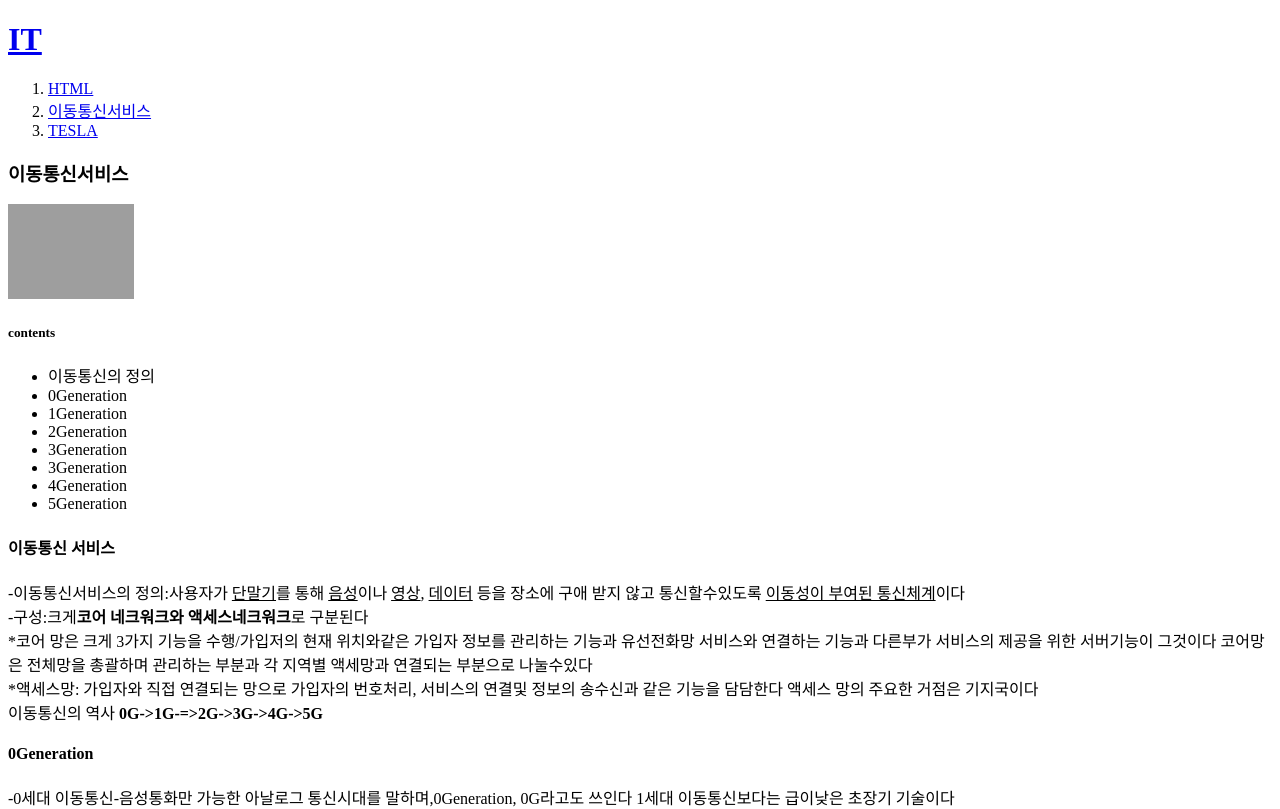
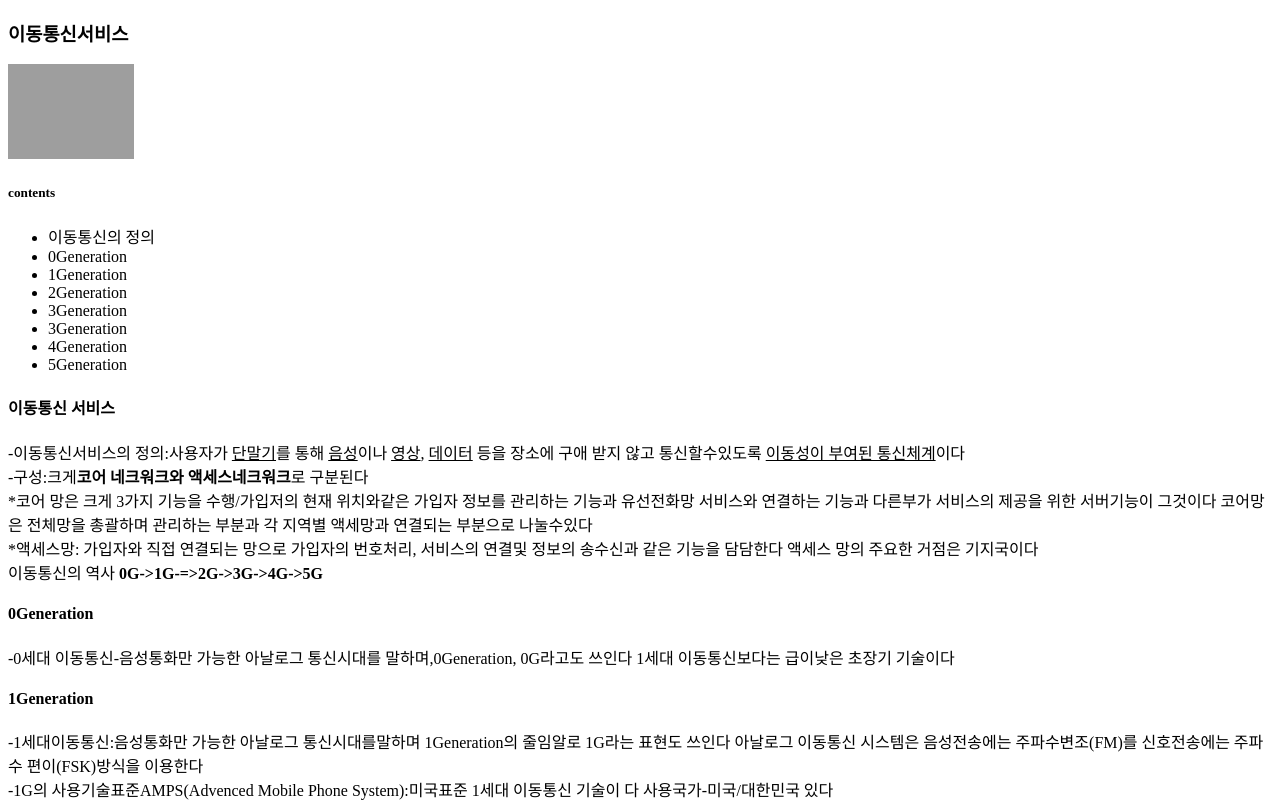
Before and after one commit to hjlilac711/Study, a plain HTML site: page H2.html in a window 1280 px wide. Shown: the top 809 px of the page. Drawn offline with Linux system fonts and the light colour scheme; grey boxes are pictures that could not be loaded.

Commit message:
Update H2.html

```diff
--- a/H2.html
+++ b/H2.html
@@ -5,12 +5,6 @@
 <meta charset="utf-8">
 </head>
  <body>
-  <h1><a href="index.html"target="_blabk"title="index">IT</a></h1>
-  <ol>
-    <li><a href="H1.html"target="_blank"title="HTML">HTML</a></li>
-    <li><a href="H2.html"target="_blank"title="이동통신서비스">이동통신서비스</a></li>
-    <li><a href="H3.html"target="_blank"title="TESLA">TESLA</a></li>
-  </ol>
   <h3>이동통신서비스</h3>
   <img src="laptop.jpg" width="10%">
   <h5><span font-size="190%">contents</span></h5>
```
